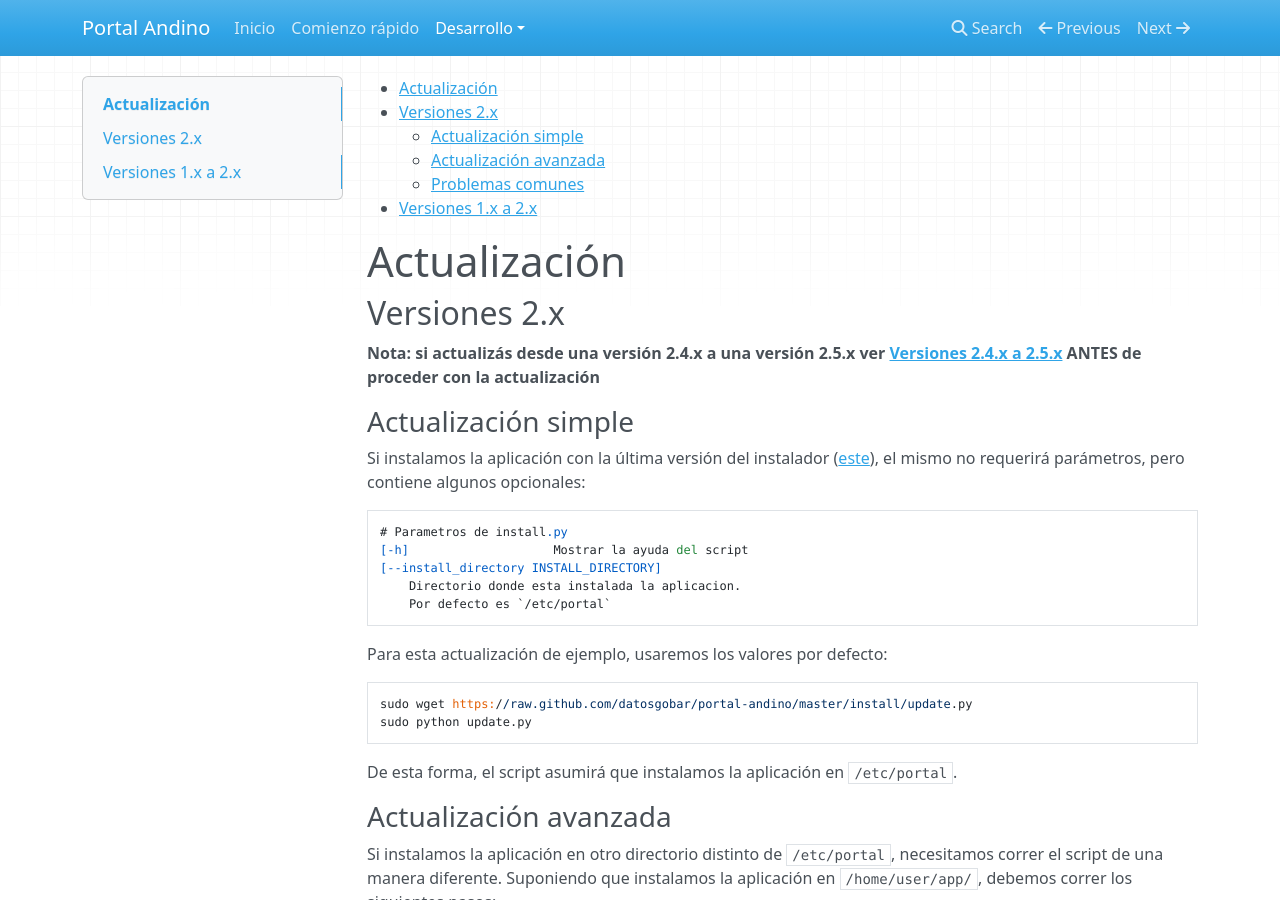
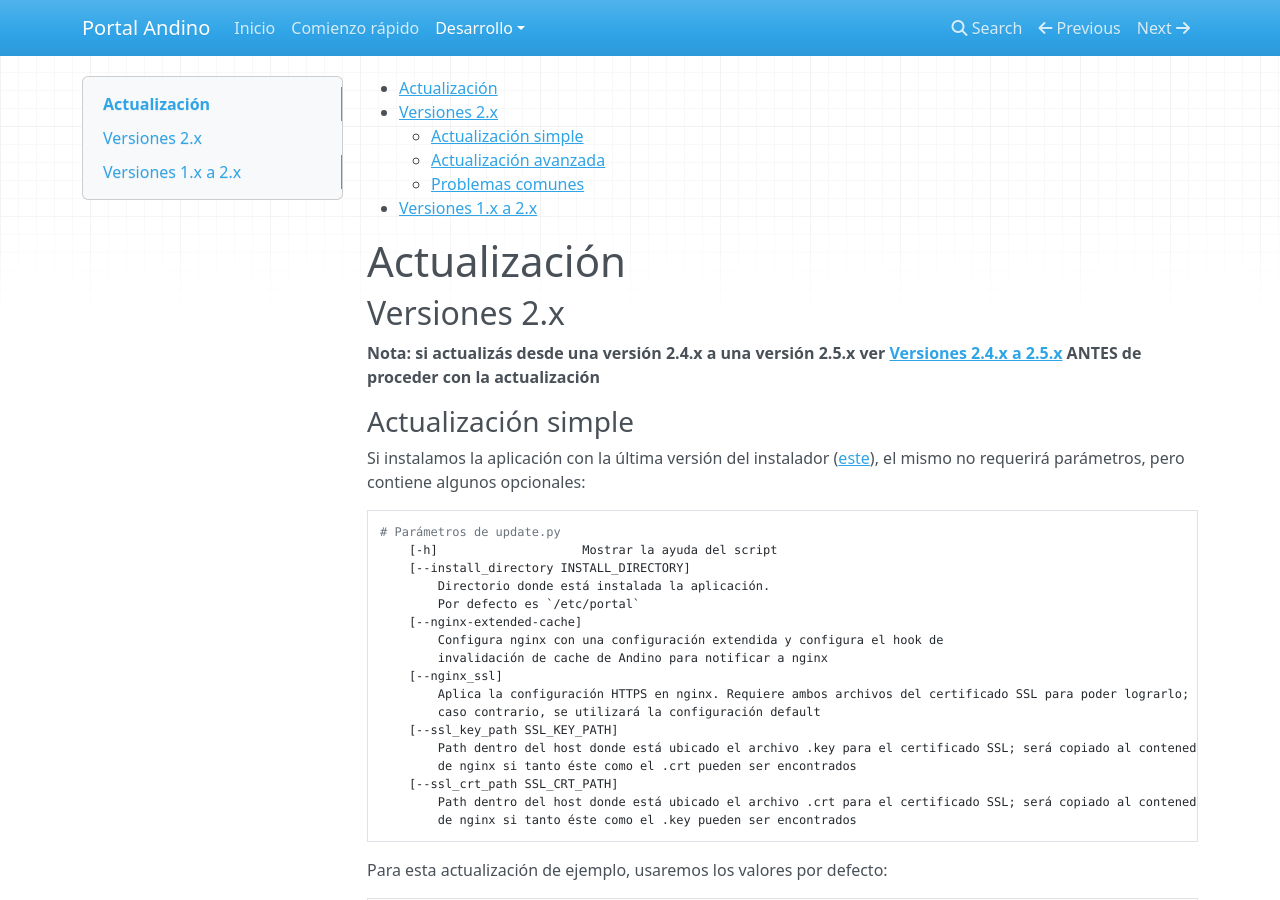
Before and after one commit to datosgobar/portal-andino, an MkDocs documentation site: the page built from docs/developers/update.md, in a window 1280 px wide and 900 px high. Built offline with MkDocs 1.6.1, drawn with Linux system fonts in a browser that asks for light colours; nearby versions of some CDN libraries; old or Windows-style settings are respelled for this version of MkDocs.

Commit message:
Actualizo la documentación de instalación y actualización de Andino

````diff
--- a/docs/developers/update.md
+++ b/docs/developers/update.md
@@ -23,11 +23,25 @@
 ([este](https://raw.github.com/datosgobar/portal-andino/master/install/install.py)),
 el mismo no requerirá parámetros, pero contiene algunos opcionales:
 
-    # Parametros de install.py
+```bash
+# Parámetros de update.py
     [-h]                    Mostrar la ayuda del script
     [--install_directory INSTALL_DIRECTORY]
-        Directorio donde esta instalada la aplicacion.
+        Directorio donde está instalada la aplicación.
         Por defecto es `/etc/portal`
+    [--nginx-extended-cache]
+        Configura nginx con una configuración extendida y configura el hook de
+        invalidación de cache de Andino para notificar a nginx
+    [--nginx_ssl]
+        Aplica la configuración HTTPS en nginx. Requiere ambos archivos del certificado SSL para poder lograrlo; en
+        caso contrario, se utilizará la configuración default
+    [--ssl_key_path SSL_KEY_PATH]
+        Path dentro del host donde está ubicado el archivo .key para el certificado SSL; será copiado al contenedor
+        de nginx si tanto éste como el .crt pueden ser encontrados
+    [--ssl_crt_path SSL_CRT_PATH]
+        Path dentro del host donde está ubicado el archivo .crt para el certificado SSL; será copiado al contenedor
+        de nginx si tanto éste como el .key pueden ser encontrados
+```
 
 Para esta actualización de ejemplo, usaremos los valores por defecto:
 
````
Also changed, not shown: docs/developers/install.md (+12 -0 lines).
